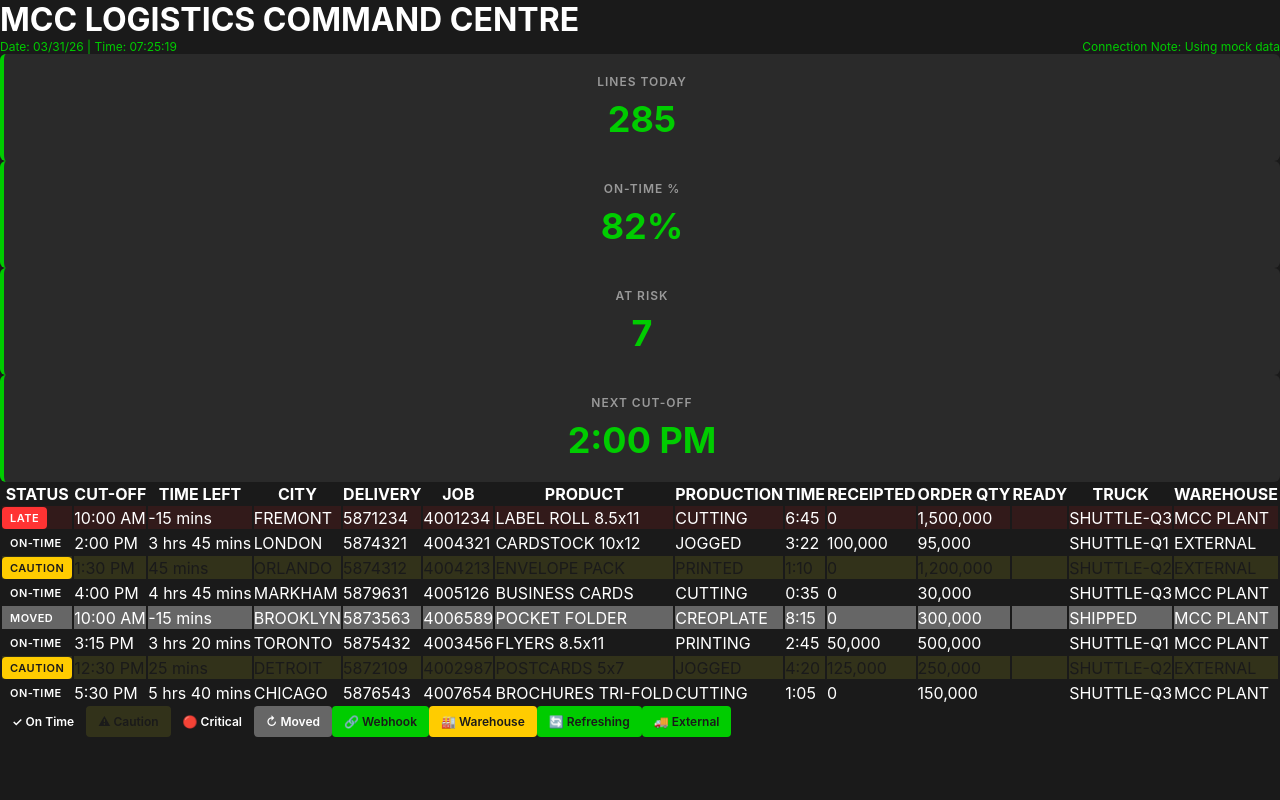
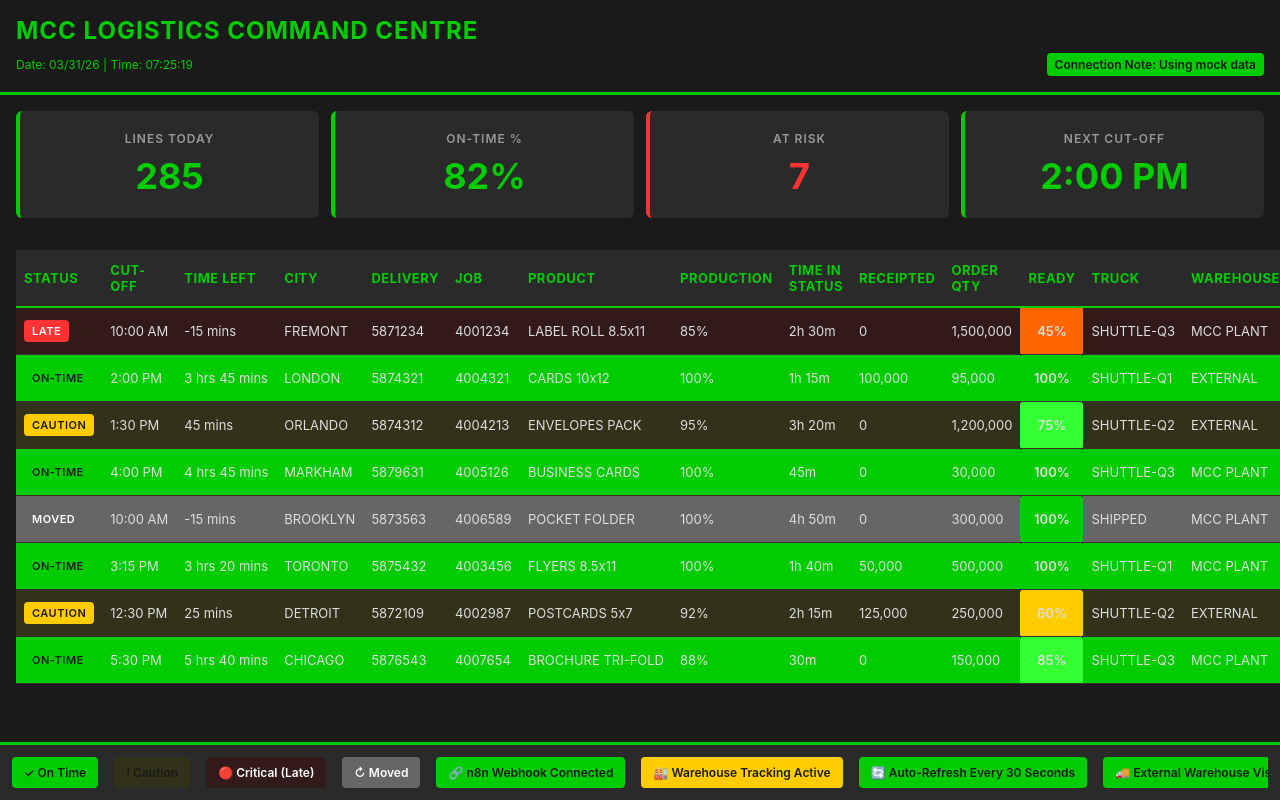
Before and after one commit to ricardo-business-camp/mcc-logistics-dashboard, a React (Create React App) app: page / in a window 1280 px wide. Built offline with nearby package versions, Linux system fonts and the light colour scheme; no server answers.

Commit message:
Refactor App component to fetch orders and metrics

```diff
--- a/src/App.js
+++ b/src/App.js
@@ -3,7 +3,6 @@ import './App.css';
 
 function App() {
   const [time, setTime] = useState(new Date());
-  const [lastRefresh, setLastRefresh] = useState(new Date());
   const [metrics, setMetrics] = useState({
     linesToday: 285,
     ontimePercent: 82,
@@ -11,79 +10,265 @@ function App() {
     nextCutoff: '2:00 PM'
   });
 
+  const [orders, setOrders] = useState([
+    {
+      id: 1,
+      status: 'LATE',
+      cutoff: '10:00 AM',
+      timeLeft: '-15 mins',
+      city: 'FREMONT',
+      delivery: '5871234',
+      job: '4001234',
+      product: 'LABEL ROLL 8.5x11',
+      production: '85%',
+      timeInStatus: '2h 30m',
+      receipted: '0',
+      orderQty: '1,500,000',
+      readyPercent: '45%',
+      truck: 'SHUTTLE-Q3',
+      warehouse: 'MCC PLANT'
+    },
+    {
+      id: 2,
+      status: 'ON-TIME',
+      cutoff: '2:00 PM',
+      timeLeft: '3 hrs 45 mins',
+      city: 'LONDON',
+      delivery: '5874321',
+      job: '4004321',
+      product: 'CARDS 10x12',
+      production: '100%',
+      timeInStatus: '1h 15m',
+      receipted: '100,000',
+      orderQty: '95,000',
+      readyPercent: '100%',
+      truck: 'SHUTTLE-Q1',
+      warehouse: 'EXTERNAL'
+    },
+    {
+      id: 3,
+      status: 'CAUTION',
+      cutoff: '1:30 PM',
+      timeLeft: '45 mins',
+      city: 'ORLANDO',
+      delivery: '5874312',
+      job: '4004213',
+      product: 'ENVELOPES PACK',
+      production: '95%',
+      timeInStatus: '3h 20m',
+      receipted: '0',
+      orderQty: '1,200,000',
+      readyPercent: '75%',
+      truck: 'SHUTTLE-Q2',
+      warehouse: 'EXTERNAL'
+    },
+    {
+      id: 4,
+      status: 'ON-TIME',
+      cutoff: '4:00 PM',
+      timeLeft: '4 hrs 45 mins',
+      city: 'MARKHAM',
+      delivery: '5879631',
+      job: '4005126',
+      product: 'BUSINESS CARDS',
+      production: '100%',
+      timeInStatus: '45m',
+      receipted: '0',
+      orderQty: '30,000',
+      readyPercent: '100%',
+      truck: 'SHUTTLE-Q3',
+      warehouse: 'MCC PLANT'
+    },
+    {
+      id: 5,
+      status: 'MOVED',
+      cutoff: '10:00 AM',
+      timeLeft: '-15 mins',
+      city: 'BROOKLYN',
+      delivery: '5873563',
+      job: '4006589',
+      product: 'POCKET FOLDER',
+      production: '100%',
+      timeInStatus: '4h 50m',
+      receipted: '0',
+      orderQty: '300,000',
+      readyPercent: '100%',
+      truck: 'SHIPPED',
+      warehouse: 'MCC PLANT'
+    },
+    {
+      id: 6,
+      status: 'ON-TIME',
+      cutoff: '3:15 PM',
+      timeLeft: '3 hrs 20 mins',
+      city: 'TORONTO',
+      delivery: '5875432',
+      job: '4003456',
+      product: 'FLYERS 8.5x11',
+      production: '100%',
+      timeInStatus: '1h 40m',
+      receipted: '50,000',
+      orderQty: '500,000',
+      readyPercent: '100%',
+      truck: 'SHUTTLE-Q1',
+      warehouse: 'MCC PLANT'
+    },
+    {
+      id: 7,
+      status: 'CAUTION',
+      cutoff: '12:30 PM',
+      timeLeft: '25 mins',
+      city: 'DETROIT',
+      delivery: '5872109',
+      job: '4002987',
+      product: 'POSTCARDS 5x7',
+      production: '92%',
+      timeInStatus: '2h 15m',
+      receipted: '125,000',
+      orderQty: '250,000',
+      readyPercent: '60%',
+      truck: 'SHUTTLE-Q2',
+      warehouse: 'EXTERNAL'
+    },
+    {
+      id: 8,
+      status: 'ON-TIME',
+      cutoff: '5:30 PM',
+      timeLeft: '5 hrs 40 mins',
+      city: 'CHICAGO',
+      delivery: '5876543',
+      job: '4007654',
+      product: 'BROCHURE TRI-FOLD',
+      production: '88%',
+      timeInStatus: '30m',
+      receipted: '0',
+      orderQty: '150,000',
+      readyPercent: '85%',
+      truck: 'SHUTTLE-Q3',
+      warehouse: 'MCC PLANT'
+    }
+  ]);
+
+  // Update time every second
   useEffect(() => {
-    const timer = setInterval(() => {
+    const timeInterval = setInterval(() => {
       setTime(new Date());
     }, 1000);
-    return () => clearInterval(timer);
+
+    return () => clearInterval(timeInterval);
   }, []);
 
+  // Fetch and update ALL metrics every 30 seconds
   useEffect(() => {
-    const refreshTimer = setInterval(() => {
-      setLastRefresh(new Date());
-      setMetrics(prev => ({
-        linesToday: Math.floor(Math.random() * 50) + 260,
-        ontimePercent: Math.floor(Math.random() * 20) + 75,
-        atRisk: Math.floor(Math.random() * 10) + 2,
-        nextCutoff: '2:00 PM'
-      }));
-    }, 30000);
-    return () => clearInterval(refreshTimer);
+    const fetchMetrics = async () => {
+      try {
+        const response = await fetch('https://rickie92.app.n8n.cloud/webhook/2fcdbd6-24d5-4982-babc-685ca7e7f3cb');
+        const data = await response.json();
+
+        if (data && data.metrics) {
+          setMetrics({
+            linesToday: data.metrics.linesToday || 285,
+            ontimePercent: data.metrics.ontimePercent || 82,
+            atRisk: data.metrics.atRisk || 7,
+            nextCutoff: data.metrics.nextCutoff || '2:00 PM'
+          });
+        }
+
+        if (data && data.orders) {
+          setOrders(data.orders);
+        }
+      } catch (error) {
+        console.log('Using mock data - n8n webhook connection pending');
+      }
+    };
+
+    // Fetch immediately on load
+    fetchMetrics();
+
+    // Set interval for every 30 seconds
+    const metricsInterval = setInterval(fetchMetrics, 30000);
+
+    return () => clearInterval(metricsInterval);
   }, []);
 
-  const getStatusClass = (status) => {
-    if (status === 'LATE') return 'status-late';
-    if (status === 'CAUTION') return 'status-caution';
-    if (status === 'ON-TIME') return 'status-ontime';
-    if (status === 'MOVED') return 'status-moved';
-    return '';
+  const formatTime = (date) => {
+    return date.toLocaleTimeString('en-US', {
+      hour: '2-digit',
+      minute: '2-digit',
+      second: '2-digit',
+      hour12: false
+    });
   };
 
-  const orders = [
-    { status: 'LATE', cutoff: '10:00 AM', timeLeft: '-15 mins', city: 'FREMONT', delivery: '5871234', job: '4001234', product: 'LABEL ROLL 8.5x11', production: 'CUTTING', timeInStatus: '6:45', receipted: 0, orderQty: '1,500,000', orderStatus: 'NOT READY', truck: 'SHUTTLE-Q3', warehouse: 'MCC PLANT' },
-    { status: 'ON-TIME', cutoff: '2:00 PM', timeLeft: '3 hrs 45 mins', city: 'LONDON', delivery: '5874321', job: '4004321', product: 'CARDSTOCK 10x12', production: 'JOGGED', timeInStatus: '3:22', receipted: '100,000', orderQty: '95,000', orderStatus: 'READY', truck: 'SHUTTLE-Q1', warehouse: 'EXTERNAL' },
-    { status: 'CAUTION', cutoff: '1:30 PM', timeLeft: '45 mins', city: 'ORLANDO', delivery: '5874312', job: '4004213', product: 'ENVELOPE PACK', production: 'PRINTED', timeInStatus: '1:10', receipted: 0, orderQty: '1,200,000', orderStatus: 'NOT READY', truck: 'SHUTTLE-Q2', warehouse: 'EXTERNAL' },
-    { status: 'ON-TIME', cutoff: '4:00 PM', timeLeft: '4 hrs 45 mins', city: 'MARKHAM', delivery: '5879631', job: '4005126', product: 'BUSINESS CARDS', production: 'CUTTING', timeInStatus: '0:35', receipted: 0, orderQty: '30,000', orderStatus: 'NOT READY', truck: 'SHUTTLE-Q3', warehouse: 'MCC PLANT' },
-    { status: 'MOVED', cutoff: '10:00 AM', timeLeft: '-15 mins', city: 'BROOKLYN', delivery: '5873563', job: '4006589', product: 'POCKET FOLDER', production: 'CREOPLATE', timeInStatus: '8:15', receipted: 0, orderQty: '300,000', orderStatus: 'NOT READY', truck: 'SHIPPED', warehouse: 'MCC PLANT' },
-    { status: 'ON-TIME', cutoff: '3:15 PM', timeLeft: '3 hrs 20 mins', city: 'TORONTO', delivery: '5875432', job: '4003456', product: 'FLYERS 8.5x11', production: 'PRINTING', timeInStatus: '2:45', receipted: '50,000', orderQty: '500,000', orderStatus: 'NOT READY', truck: 'SHUTTLE-Q1', warehouse: 'MCC PLANT' },
-    { status: 'CAUTION', cutoff: '12:30 PM', timeLeft: '25 mins', city: 'DETROIT', delivery: '5872109', job: '4002987', product: 'POSTCARDS 5x7', production: 'JOGGED', timeInStatus: '4:20', receipted: '125,000', orderQty: '250,000', orderStatus: 'NOT READY', truck: 'SHUTTLE-Q2', warehouse: 'EXTERNAL' },
-    { status: 'ON-TIME', cutoff: '5:30 PM', timeLeft: '5 hrs 40 mins', city: 'CHICAGO', delivery: '5876543', job: '4007654', product: 'BROCHURES TRI-FOLD', production: 'CUTTING', timeInStatus: '1:05', receipted: 0, orderQty: '150,000', orderStatus: 'NOT READY', truck: 'SHUTTLE-Q3', warehouse: 'MCC PLANT' }
-  ];
+  const formatDate = (date) => {
+    const month = String(date.getMonth() + 1).padStart(2, '0');
+    const day = String(date.getDate()).padStart(2, '0');
+    const year = String(date.getFullYear()).slice(-2);
+    return `${month}/${day}/${year}`;
+  };
 
-  const dateStr = String(time.getMonth() + 1).padStart(2, '0') + '/' + String(time.getDate()).padStart(2, '0') + '/' + String(time.getFullYear()).slice(-2);
-  const timeStr = String(time.getHours()).padStart(2, '0') + ':' + String(time.getMinutes()).padStart(2, '0') + ':' + String(time.getSeconds()).padStart(2, '0');
+  const getStatusClass = (status) => {
+    switch (status) {
+      case 'LATE':
+        return 'status-late';
+      case 'CAUTION':
+        return 'status-caution';
+      case 'ON-TIME':
+        return 'status-on-time';
+      case 'MOVED':
+        return 'status-moved';
+      default:
+        return '';
+    }
+  };
+
+  const getReadyPercentColor = (readyPercent) => {
+    const percent = parseInt(readyPercent);
+    if (percent === 100) return 'ready-full';
+    if (percent >= 75) return 'ready-high';
+    if (percent >= 50) return 'ready-medium';
+    return 'ready-low';
+  };
 
   return (
-    <div className="dashboard">
-      <div className="dashboard-header">
+    <div className="app">
+      {/* Header */}
+      <div className="header">
+        <div className="header-content">
           <h1>MCC LOGISTICS COMMAND CENTRE</h1>
           <div className="header-info">
-          <span className="date">Date: {dateStr} | Time: {timeStr}</span>
-          <span className="status">Connection Note: Using mock data</span>
+            <span>Date: {formatDate(time)} | Time: {formatTime(time)}</span>
+            <span className="connection-note">Connection Note: Using mock data</span>
+          </div>
         </div>
       </div>
 
-      <div className="metrics-section">
-        <div className="metric-card">
+      {/* Metrics Grid */}
+      <div className="metrics-grid">
+        <div className="metric-card metric-green">
           <div className="metric-label">LINES TODAY</div>
           <div className="metric-value">{metrics.linesToday}</div>
         </div>
-        <div className="metric-card">
+
+        <div className="metric-card metric-green">
           <div className="metric-label">ON-TIME %</div>
-          <div className="metric-value metric-green">{metrics.ontimePercent}%</div>
+          <div className="metric-value">{metrics.ontimePercent}%</div>
         </div>
-        <div className="metric-card">
+
+        <div className="metric-card metric-red">
           <div className="metric-label">AT RISK</div>
-          <div className="metric-value metric-red">{metrics.atRisk}</div>
+          <div className="metric-value">{metrics.atRisk}</div>
         </div>
-        <div className="metric-card">
+
+        <div className="metric-card metric-green">
           <div className="metric-label">NEXT CUT-OFF</div>
           <div className="metric-value">{metrics.nextCutoff}</div>
         </div>
       </div>
 
-      <div className="table-section">
-        <table className="shipping-table">
+      {/* Orders Table */}
+      <div className="table-container">
+        <table className="orders-table">
           <thead>
             <tr>
               <th>STATUS</th>
@@ -94,7 +279,7 @@ function App() {
               <th>JOB</th>
               <th>PRODUCT</th>
               <th>PRODUCTION</th>
-              <th>TIME</th>
+              <th>TIME IN STATUS</th>
               <th>RECEIPTED</th>
               <th>ORDER QTY</th>
               <th>READY</th>
@@ -103,10 +288,11 @@ function App() {
             </tr>
           </thead>
           <tbody>
-            {orders.map(function(order, idx) {
-              return (
-                <tr key={idx} className={getStatusClass(order.status)}>
-                  <td><span className="status-badge">{order.status}</span></td>
+            {orders.map((order) => (
+              <tr key={order.id} className={getStatusClass(order.status)}>
+                <td className="status-cell">
+                  <span className="status-badge">{order.status}</span>
+                </td>
                 <td>{order.cutoff}</td>
                 <td>{order.timeLeft}</td>
                 <td>{order.city}</td>
@@ -117,26 +303,44 @@ function App() {
                 <td>{order.timeInStatus}</td>
                 <td>{order.receipted}</td>
                 <td>{order.orderQty}</td>
-                  <td><div className="progress-bar"><div className="progress-fill green" style={{width: '45%'}}></div></div></td>
+                <td className={`ready-cell ${getReadyPercentColor(order.readyPercent)}`}>
+                  {order.readyPercent}
+                </td>
                 <td>{order.truck}</td>
                 <td>{order.warehouse}</td>
               </tr>
-              );
-            })}
+            ))}
           </tbody>
         </table>
       </div>
 
-      <div className="dashboard-footer">
-        <div className="footer-status">
-          <span className="status-item status-ontime">✓ On Time</span>
-          <span className="status-item status-caution">⚠ Caution</span>
-          <span className="status-item status-critical">🔴 Critical</span>
-          <span className="status-item status-moved">↻ Moved</span>
-          <span className="status-item status-webhook">🔗 Webhook</span>
-          <span className="status-item status-warehouse">🏭 Warehouse</span>
-          <span className="status-item status-refresh">🔄 Refreshing</span>
-          <span className="status-item status-external">🚚 External</span>
+      {/* Status Bar Footer */}
+      <div className="status-bar">
+        <div className="status-bar-content">
+          <div className="status-item status-on-time">
+            <span>✓ On Time</span>
+          </div>
+          <div className="status-item status-caution">
+            <span>! Caution</span>
+          </div>
+          <div className="status-item status-late">
+            <span>🔴 Critical (Late)</span>
+          </div>
+          <div className="status-item status-moved">
+            <span>↻ Moved</span>
+          </div>
+          <div className="status-item status-webhook">
+            <span>🔗 n8n Webhook Connected</span>
+          </div>
+          <div className="status-item status-warehouse">
+            <span>🏭 Warehouse Tracking Active</span>
+          </div>
+          <div className="status-item status-refresh">
+            <span>🔄 Auto-Refresh Every 30 Seconds</span>
+          </div>
+          <div className="status-item status-external">
+            <span>🚚 External Warehouse Visibility</span>
+          </div>
         </div>
       </div>
     </div>
```
Lines whose indentation alone changed are shown as unchanged.
